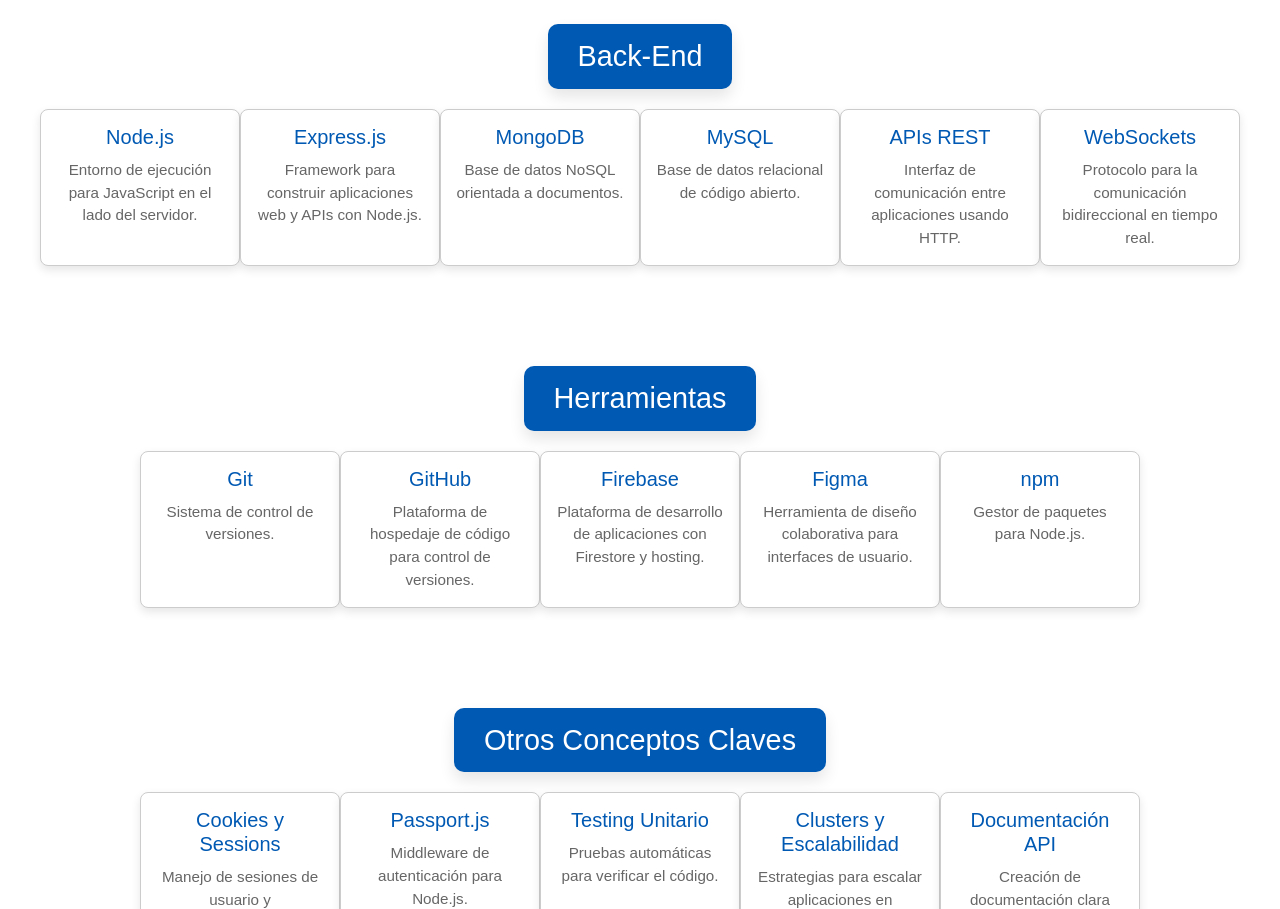
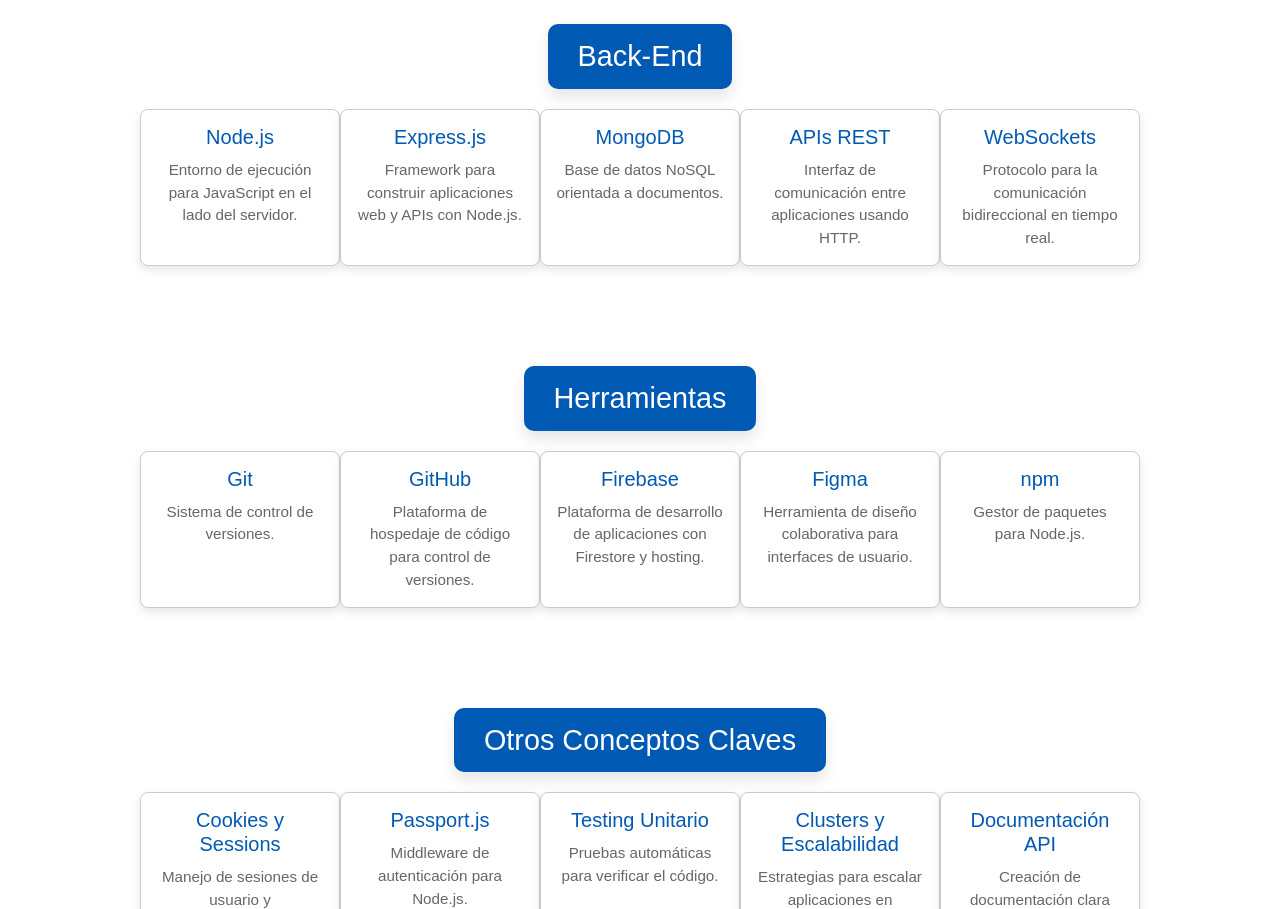
Before and after one commit to palazzid88/DavidPalazziDev, a Next.js app: page / in a window 1280 px wide. Shown: the part 4840-5749 px from the top of the page. Built offline with nearby package versions, Linux system fonts and the light colour scheme.

Commit message:
se trabaja en technologies backend

```diff
--- a/src/data/technologiesData.js
+++ b/src/data/technologiesData.js
@@ -11,7 +11,7 @@
     { name: 'Node.js', description: 'Entorno de ejecución para JavaScript en el lado del servidor.', logo: '/images/node-logo.png' },
     { name: 'Express.js', description: 'Framework para construir aplicaciones web y APIs con Node.js.', logo: '/images/express-logo.png' },
     { name: 'MongoDB', description: 'Base de datos NoSQL orientada a documentos.', logo: '/images/mongodb-logo.png' },
-    { name: 'MySQL', description: 'Base de datos relacional de código abierto.', logo: '/images/mysql-logo.png' },
+    // { name: 'MySQL', description: 'Base de datos relacional de código abierto.', logo: '/images/mysql-logo.png' },
     { name: 'APIs REST', description: 'Interfaz de comunicación entre aplicaciones usando HTTP.', logo: '/images/api-logo.png' },
     { name: 'WebSockets', description: 'Protocolo para la comunicación bidireccional en tiempo real.', logo: '/images/websockets-logo.png' },
   ],
```
